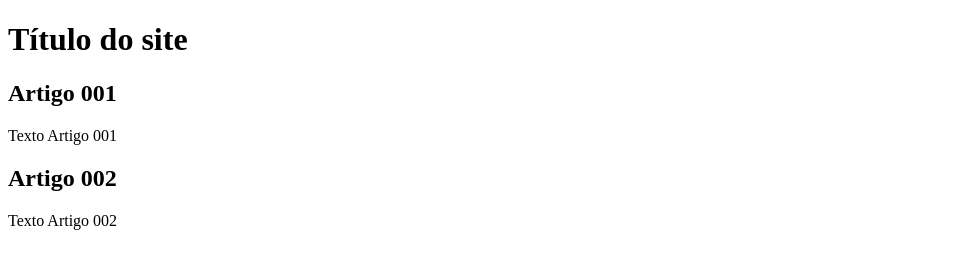
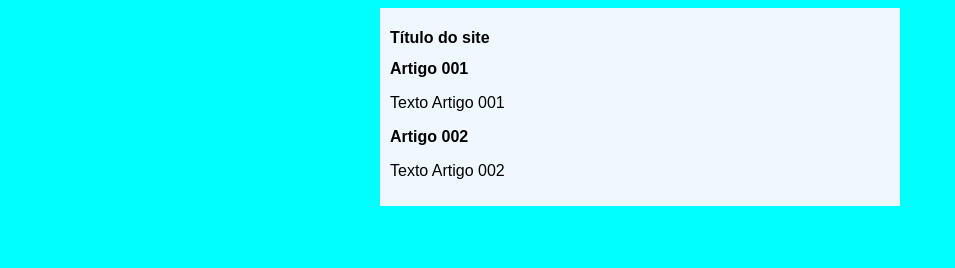
Before and after one commit to LuanOliveiira/projeto-site, a plain HTML site: page index.html in a window 1280 px wide. Shown: the whole page, without its empty margins (0-955 px from the left). Drawn offline with Linux system fonts and the light colour scheme.

Commit message:
iniciei o design

```diff
--- /dev/null
+++ b/estilos/style.css
@@ -0,0 +1,18 @@
+
+* {
+    font-family: Arial, Helvetica, sans-serif;
+    font-size: 16px;
+}
+
+body {
+    background-color: aqua;(204, 157, 248);
+
+}
+
+main {
+    background-color: aliceblue;
+    width: 500px;
+    margin: auto;
+    padding: 10px;
+    box-shadow: 3px 3px 5px black(0, 0, 0.473);
+}
--- a/index.html
+++ b/index.html
@@ -5,6 +5,7 @@
     <meta http-equiv="X-UA-Compatible" content="IE=edge">
     <meta name="viewport" content="width=device-width, initial-scale=1.0">
     <title>Título do site</title>
+    <link rel="stylesheet" href="estilos/style.css">
 </head>
 <body>
     <main>
```
